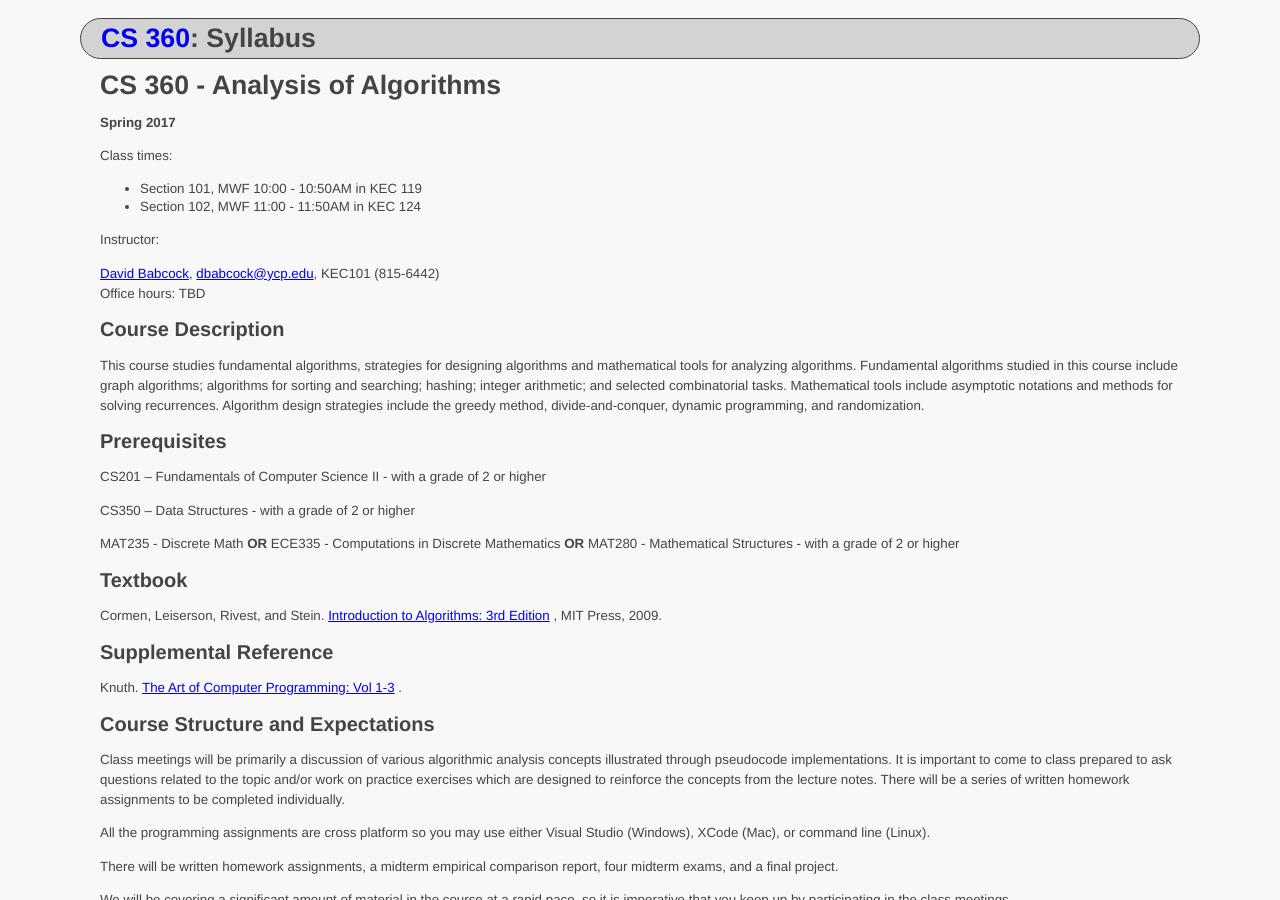
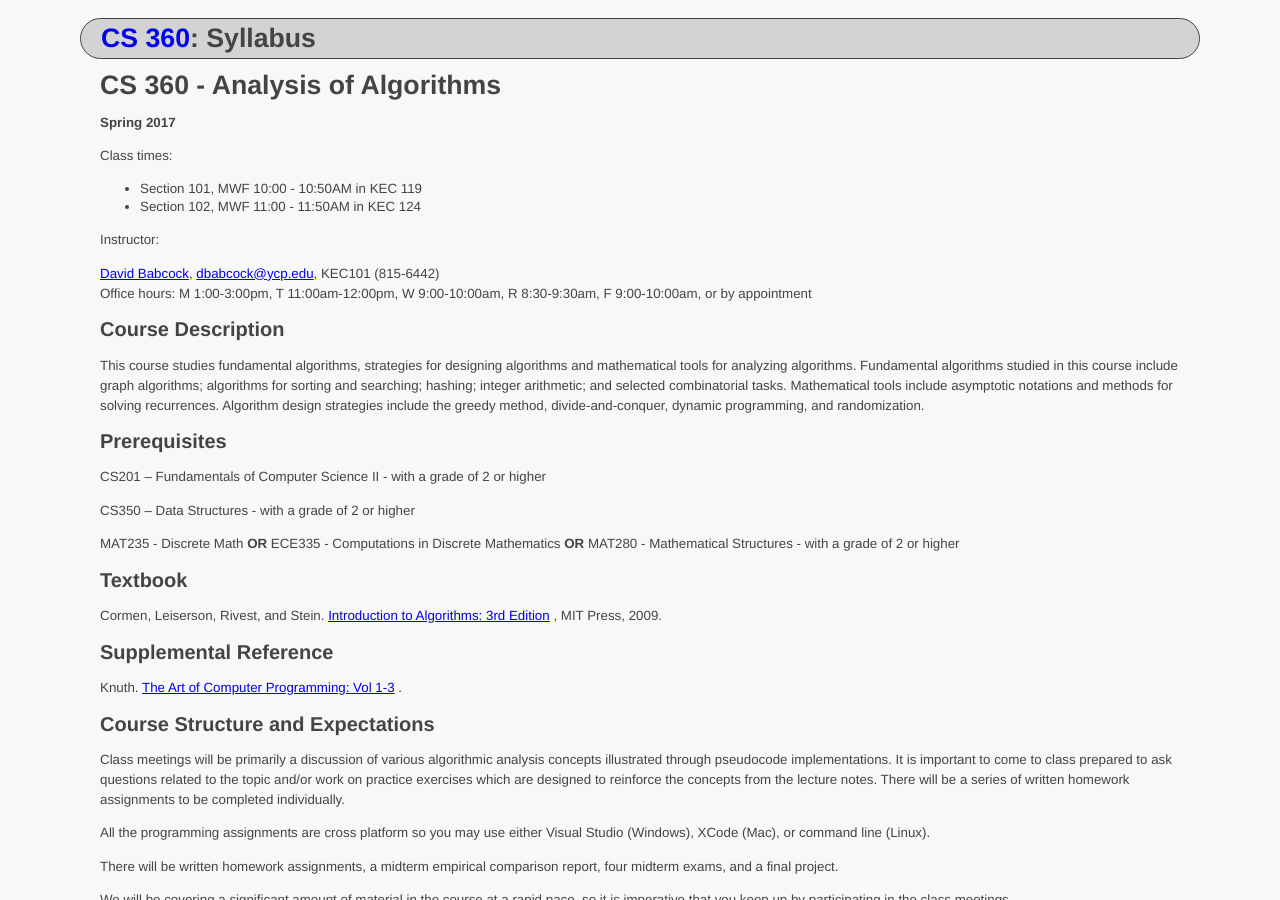
Before and after one commit to ycpcs/cs360-spring2017, a Jekyll site: the page built from syllabus.md, in a window 1280 px wide and 900 px high. Built offline with Jekyll 4.4.1, drawn with Linux system fonts in a browser that asks for light colours.

Commit message:
add office hours
add office hours

```diff
--- a/syllabus.md
+++ b/syllabus.md
@@ -15,7 +15,7 @@ Class times:
 
 Instructor:
 
-[David Babcock](http://faculty.ycp.edu/~dbabcock/), <dbabcock@ycp.edu>, KEC101 (815-6442) <br /> Office hours: TBD
+[David Babcock](http://faculty.ycp.edu/~dbabcock/), <dbabcock@ycp.edu>, KEC101 (815-6442) <br /> Office hours: M 1:00-3:00pm, T 11:00am-12:00pm, W 9:00-10:00am, R 8:30-9:30am, F 9:00-10:00am, or by appointment
 
 Course Description
 ------------------
```
